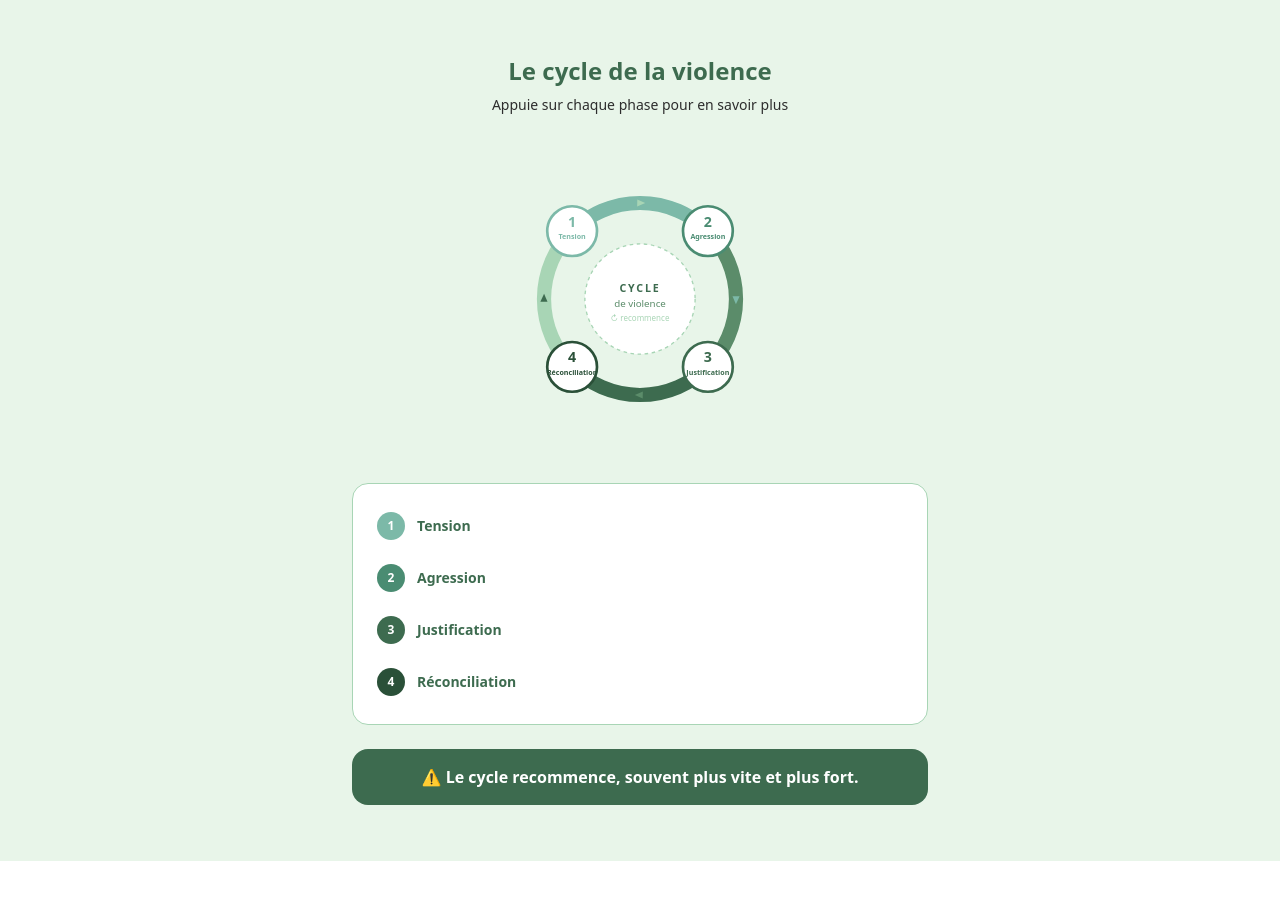
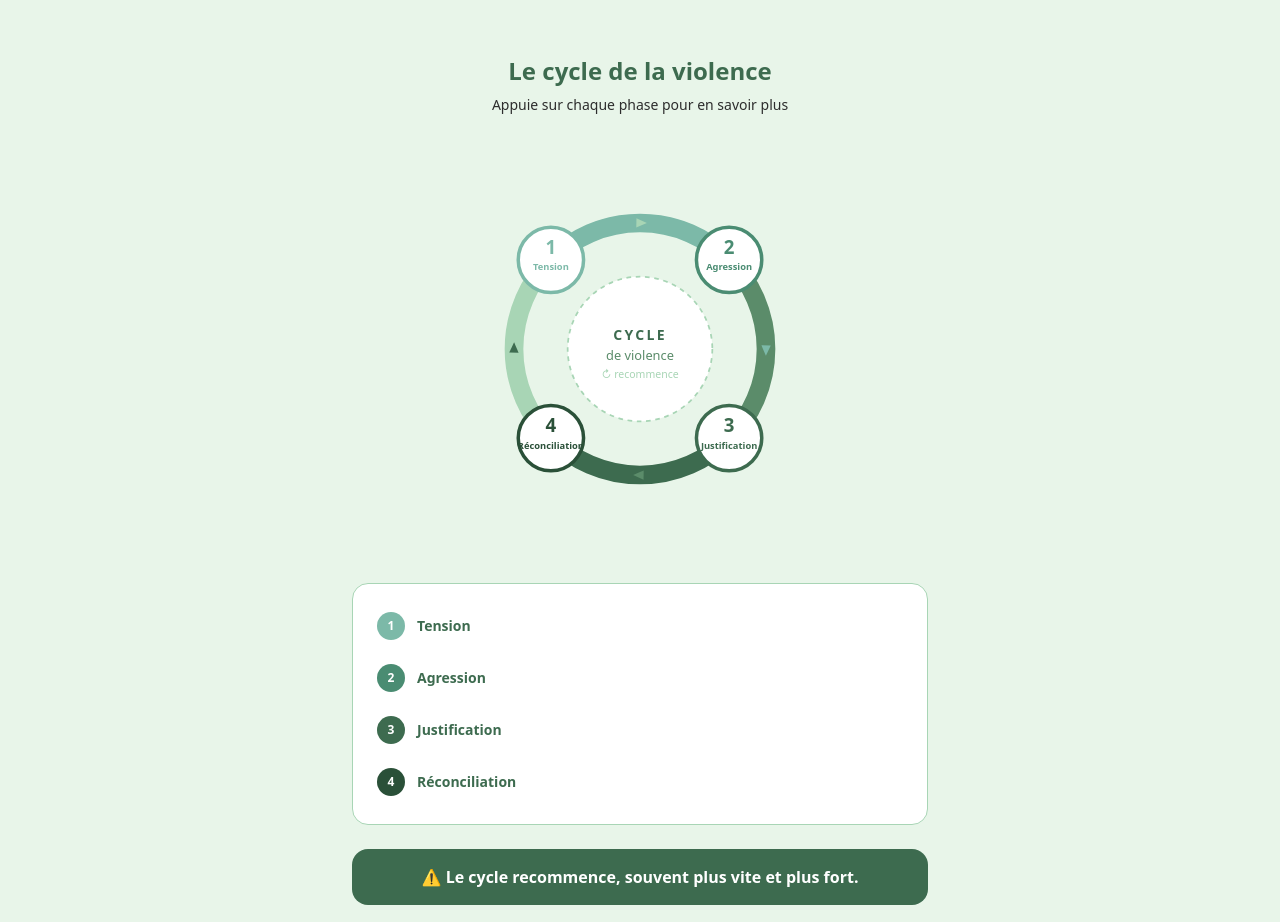
Before and after one commit to peyrentloann/violences-relationnelles, a Next.js app: page / in a window 1280 px wide. Shown: the part 1560-2482 px from the top of the page. Built offline with nearby package versions, Linux system fonts and the light colour scheme.

Commit message:
CycleViolence : graphique plus grand (320px → 420px)
Co-Authored-By: Claude Sonnet 4.6 <noreply@anthropic.com>

```diff
--- a/components/CycleViolence.tsx
+++ b/components/CycleViolence.tsx
@@ -69,7 +69,7 @@ export default function CycleViolence() {
         {/* Diagramme SVG */}
         <FadeIn delay={150}>
           <div className="flex justify-center mb-6 overflow-visible">
-            <svg viewBox="0 0 360 360" className="w-full max-w-[320px]" overflow="visible" aria-label="Cycle de la violence">
+            <svg viewBox="0 0 360 360" className="w-full max-w-[420px]" overflow="visible" aria-label="Cycle de la violence">
               <defs>
                 {/* Marqueurs de flèche, un par couleur d'arc */}
                 {arcColors.map((color, i) => (
```
